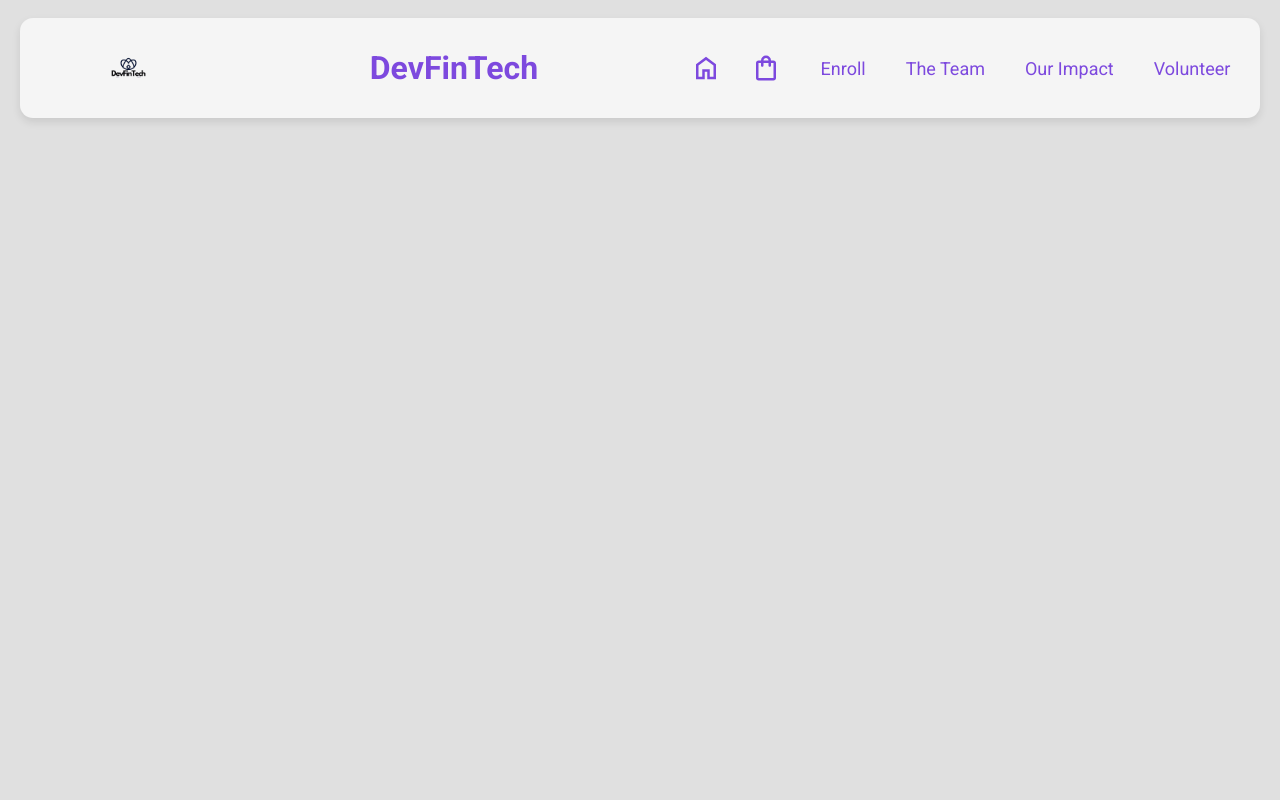
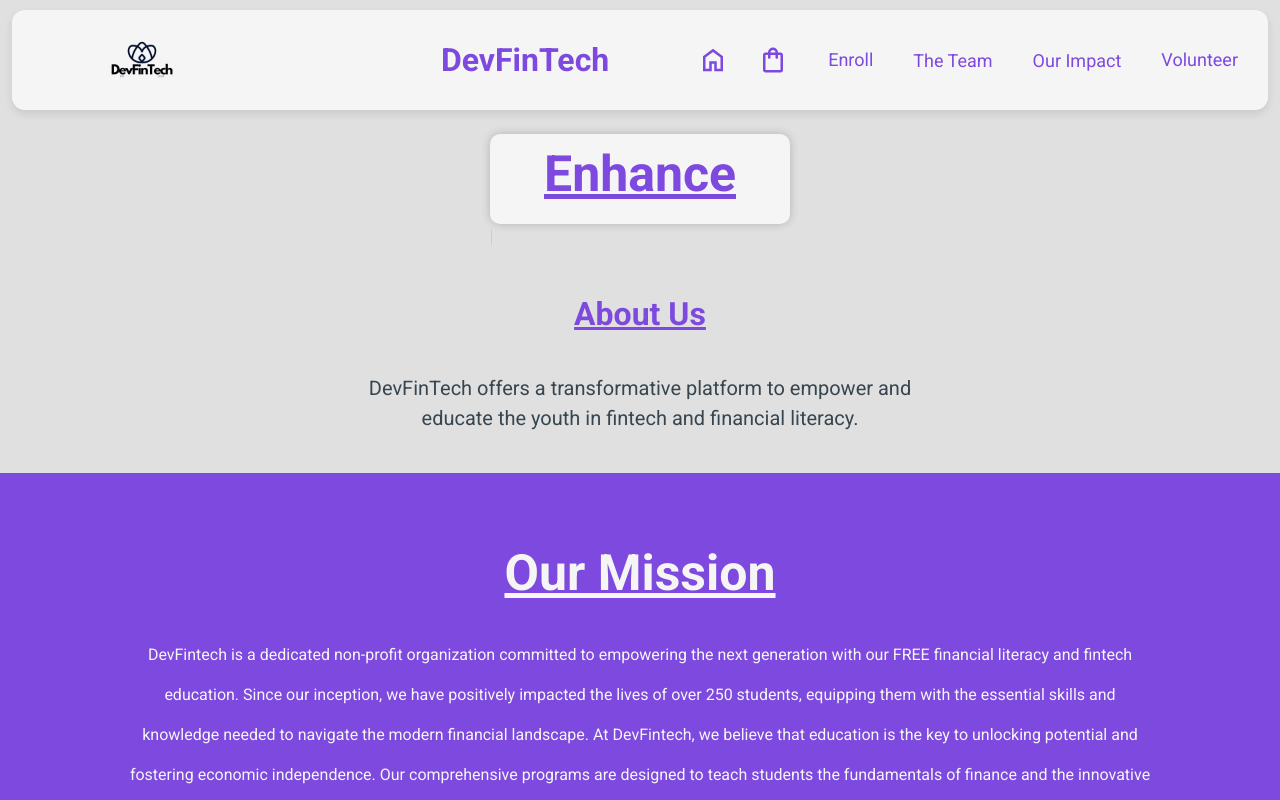
Before and after one commit to JustKardi/devfintech, a React (Vite) app: page / in a window 1280 px wide. Shown: the top 800 px of the page. Built offline with nearby package versions, Linux system fonts and the light colour scheme.

Commit message:
Added 2 sections

```diff
--- a/index.html
+++ b/index.html
@@ -4,13 +4,15 @@
     <meta charset="UTF-8" />
     <link rel="icon" type="image/svg+xml" href="/vite.svg" />
     <meta name="viewport" content="width=device-width, initial-scale=1.0" />
-    <title>Vite + React</title>
+    <title>DevFinTech</title>
+    <link type="image/x-icon" href="./src/assets/logo.png" rel="icon" />
     <link rel="preconnect" href="https://fonts.googleapis.com">
     <link rel="preconnect" href="https://fonts.gstatic.com" crossorigin>
     <link href="https://fonts.googleapis.com/css2?family=Roboto:ital,wght@0,100;0,300;0,400;0,500;0,700;0,900;1,100;1,300;1,400;1,500;1,700;1,900&display=swap" rel="stylesheet">
   </head>
-  <body style="background-color: #E0E0E0; overflow: hidden;">
+  <body style="background-color: #E0E0E0; overflow-x: hidden;">
     <div id="root"></div>
     <script type="module" src="/src/main.jsx"></script>
+    <script src="https://unpkg.com/typed.js@2.1.0/dist/typed.umd.js"></script>
   </body>
 </html>
--- a/src/App.jsx
+++ b/src/App.jsx
@@ -1,11 +1,15 @@
 import { useState } from 'react'
 import Header from './Header.jsx'
+import SectionOne from './Section_One.jsx'
+import SectionTwo from './Section_Two.jsx'
 
 function App() {
 
   return (
     <>
       <Header />
+      <SectionOne />
+      <SectionTwo />
     </>
   )
 }
--- a/src/Header.jsx
+++ b/src/Header.jsx
@@ -1,27 +1,31 @@
 import logo from './assets/logo.png';
 import home_icon from './assets/home_icon.svg';
 import shop_icon from './assets/shop_icon.svg';
-import './Header.css';  // Import the CSS file
+import './Header.css';
 
 function Header() {
     const styles = {
         header: {
             backgroundColor: '#F5F5F5',
-            width: '95%',
-            height: '100px',
-            position: 'relative',
-            margin: 'auto',
-            borderRadius: '13px',
-            top: '10px',
+            width: '95%',  // Keep original width
+            height: '100px',  // Keep original height
+            position: 'fixed',  // Fixed position
+            top: '10px',  // Keep original top value
+            left: '50%',
+            transform: 'translateX(-50%)',  // Center horizontally
+            borderRadius: '13px',  // Keep original border radius
             display: 'flex',
-            alignItems: 'center',  // Center vertically
-            justifyContent: 'space-between',  // Space between logo and nav items
-            padding: '0 20px',  // Add padding for spacing
-            boxShadow: '0 4px 8px rgba(0, 0, 0, 0.1)',
+            alignItems: 'center',
+            justifyContent: 'space-between',
+            padding: '0 20px',
+            boxShadow: '0 4px 8px rgba(0, 0, 0, 0.1)',  // Keep original box shadow
+            zIndex: 1000,  // Ensure it stays on top of other elements
         },
         logo: {
-            height: '100%',  // Fit logo within the header height
+            height: '180%',  // Adjusted to fit within the header without overflow
             objectFit: 'contain',
+            position: 'relative',
+            left: '-50px'
         },
         headerText: {
             color: '#7d49de',
@@ -34,12 +38,16 @@
             display: 'flex',
             alignItems: 'center',
             justifyContent: 'center',
-            gap: '20px',  // Space between nav items
+            gap: '20px',
         },
         navLinkImg: {
-            height: '30px',  // Adjust size of icons
+            height: '30px',
             marginRight: '10px',
-            verticalAlign: 'middle',  // Align icon with text
+            verticalAlign: 'middle',
+            cursor: 'pointer',  // Indicates the icons are clickable
+        },
+        navLink: {
+            cursor: 'pointer',  // Indicates the text links are clickable
         },
     };
 
@@ -50,10 +58,10 @@
             <div style={styles.navContainer}>
                 <img src={home_icon} style={styles.navLinkImg} alt="Home" />
                 <img src={shop_icon} style={styles.navLinkImg} alt="Shop" />
-                <a href="#" className="navLinks">Enroll</a>
-                <a href="#" className="navLinks">The Team</a>
-                <a href="#" className="navLinks">Our Impact</a>
-                <a href="#" className="navLinks">Volunteer</a>
+                <a href="#" className="navLinks" style={styles.navLink}>Enroll</a>
+                <a href="#" className="navLinks" style={styles.navLink}>The Team</a>
+                <a href="#" className="navLinks" style={styles.navLink}>Our Impact</a>
+                <a href="#" className="navLinks" style={styles.navLink}>Volunteer</a>
             </div>
         </div>
     );
--- /dev/null
+++ b/src/Section_One.jsx
@@ -0,0 +1,84 @@
+import React from 'react';
+import Typer from './Typer.jsx';
+
+function SectionOne() {
+    const styles = {
+        typer: {
+            position: 'relative',
+            top: '40px',
+            transform: 'translateY(-50%)',  // Center the text vertically
+            fontFamily: '"Roboto", sans-serif',
+            color: '#7d49de',
+            textAlign: 'center',
+            fontSize: '50px',
+            textDecoration: 'underline',
+            lineHeight: '1.2',  // Adjust line height for better alignment
+        },
+        cursor: {
+            fontSize: '50px', // Match the cursor size with the text size
+            lineHeight: '1.2', // Ensure cursor is aligned with text
+            display: 'inline-block', // Ensure cursor stays on the same line
+            marginLeft: '-5px', // Adjust margin to bring it closer to the text
+        },
+        typerContainer: {
+            height: '90px',
+            width: '300px',
+            backgroundColor: '#F5F5F5',
+            margin: '0 auto',
+            borderRadius: '10px',
+            boxShadow: '0 0 10px rgba(0, 0, 0, 0.2)',
+        },
+        aboutUsContainer: {
+            display: 'flex',
+            flexDirection: 'column',
+            justifyContent: 'center',
+            alignItems: 'center',
+            marginTop: '50px',
+        },
+        aboutUsHeader: {
+            color: '#7d49de',
+            textAlign: 'center',
+            fontFamily: '"Roboto", sans-serif',
+            textDecoration: 'underline',
+            marginBottom: '20px',
+        },
+        aboutUsText: {
+            color: '#36454F',
+            fontFamily: '"Roboto", sans-serif',
+            textAlign: 'center',
+            fontSize: '20px',
+            lineHeight: '1.5',
+            maxWidth: '600px',
+            padding: '0 20px', // Add some padding for mobile view
+        },
+        main: {
+            position: 'relative',
+            top: '100px'
+        }
+    };
+
+    return (
+        <div style={styles.main}>
+            <div style={styles.typerContainer}>
+                <h1 id="animatedText" style={styles.typer}></h1>
+                <Typer wordOne="  Empower  " wordTwo="  Educate  " wordThree="  Enhance  " elementID="animatedText" />
+                <style>
+                    {`
+                        #animatedText .typed-cursor {
+                            font-size: ${styles.cursor.fontSize};  // Match font size
+                            line-height: ${styles.cursor.lineHeight}; // Align with text
+                            display: ${styles.cursor.display}; // Keep cursor inline
+                            margin-left: ${styles.cursor.marginLeft}; // Adjust margin
+                        }
+                    `}
+                </style>
+            </div>
+            <div style={styles.aboutUsContainer}>
+                <h1 style={styles.aboutUsHeader}>About Us</h1>
+                <p style={styles.aboutUsText}>DevFinTech offers a transformative platform to empower and educate the youth in fintech and financial literacy.</p>
+            </div>
+        </div>
+    );
+}
+
+export default SectionOne;
--- /dev/null
+++ b/src/Section_Two.jsx
@@ -0,0 +1,54 @@
+import React from 'react';
+
+function Section_Two() {
+    const styles = {
+        main: {
+            backgroundColor: '#7d49de',
+            margin: '0',
+            padding: '0',
+            width: '100vw', // Ensures it spans the full width of the viewport
+            height: '600px',
+            display: 'flex', // To use justifyContent effectively
+            justifyContent: 'center',
+            alignItems: 'center', // Center content vertically
+            position: 'relative',
+            top: '120px'
+        },
+        title: {
+            color: '#F5F5F5',
+            textDecoration: 'underline',
+            fontFamily: '"Roboto", sans-serif',
+            textAlign: 'center',
+            fontSize: '50px',
+        },
+        paragraph: {
+            color: '#F5F5F5',
+            fontFamily: '"Roboto", sans-serif',
+            textAlign: 'center',
+            lineHeight: '2.5',
+            width: '80%',
+            margin: 'auto',
+        }
+    }
+
+    // Add a global style to remove default body margin
+    React.useEffect(() => {
+        document.body.style.margin = '0';
+        return () => {
+            document.body.style.margin = ''; // Cleanup on unmount
+        };
+    }, []);
+
+    return (
+        <div style={styles.main}>
+            <div>
+                <h1 style={styles.title}>Our Mission</h1>
+                <p style={styles.paragraph}>
+                    DevFintech is a dedicated non-profit organization committed to empowering the next generation with our FREE financial literacy and fintech education. Since our inception, we have positively impacted the lives of over 250 students, equipping them with the essential skills and knowledge needed to navigate the modern financial landscape. At DevFintech, we believe that education is the key to unlocking potential and fostering economic independence. Our comprehensive programs are designed to teach students the fundamentals of finance and the innovative world of financial technology. By providing hands-on learning experiences and practical knowledge, we aim to prepare our students for a successful future in an increasingly digital economy. Our commitment extends beyond education. We recognize the critical role technology plays in modern learning, and we strive to bridge the digital divide. 100% of our funds are allocated to providing electronics to students who cannot afford them, ensuring that every student has the tools they need to succeed. Through this initiative, we aim to create equal opportunities for all, regardless of their financial background. Join us at DevFintech as we continue to inspire, educate, and equip the leaders of tomorrow with the skills they need to thrive in the digital world. Together, we can make a lasting impact and drive positive change in our communities.
+                </p>
+            </div>
+        </div>
+    )
+}
+
+export default Section_Two;
--- /dev/null
+++ b/src/Typer.jsx
@@ -0,0 +1,27 @@
+import React, { useEffect } from 'react';
+
+function Typer({ wordOne, wordTwo, wordThree, elementID }) {
+    useEffect(() => {
+        const options = {
+            strings: [wordOne, wordTwo, wordThree],
+            typeSpeed: 50,         // Typing speed in milliseconds
+            backSpeed: 50,         // Backspace speed in milliseconds
+            startDelay: 500,       // Delay before typing starts (in milliseconds)
+            backDelay: 1000,       // Delay before starting to backspace (in milliseconds)
+            loop: true,            // Loop the animation
+            loopCount: Infinity,   // Number of loops (Infinity for endless loop)
+            showCursor: true,      // Show cursor after typing
+            cursorChar: '|',       // Character for cursor
+        };
+
+        const typed = new window.Typed(`#${elementID}`, options);
+
+        return () => {
+            typed.destroy();
+        };
+    }, [wordOne, wordTwo, wordThree, elementID]);
+
+    return null;
+}
+
+export default Typer;
--- a/src/index.css
+++ b/src/index.css
@@ -0,0 +1,14 @@
+@keyframes fadeIn {
+  from {
+    opacity: 0;
+    transform: translateY(50px);
+  }
+  to {
+    opacity: 1;
+    transform: translateY(0px);
+  }
+}
+
+#root {
+  animation: fadeIn 1s ease-out;
+}
```
Also changed, not shown: src/Enroll.jsx (added).
